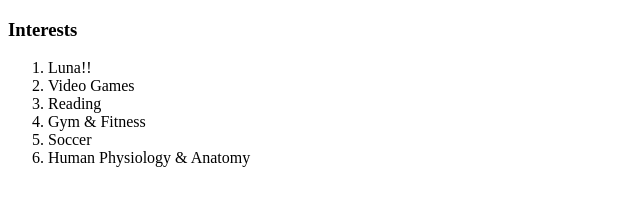
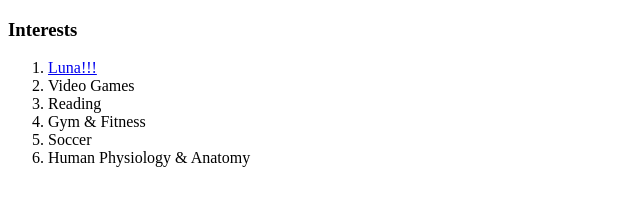
Before and after one commit to Andres-Patarroyo/Personal-Page-CSS, a plain HTML site: page Interests.html in a window 1280 px wide. Shown: the full height of the page, 0-640 px from the left. Drawn offline with Linux system fonts and the light colour scheme.

Commit message:
Hyperlinks

```diff
--- a/Interests.html
+++ b/Interests.html
@@ -9,7 +9,7 @@
   <body>
     <h3>Interests</h3>
     <ol>
-      <li>Luna!!</li>
+      <li><a href="Luna.html">Luna!!!</a></li>
       <li>Video Games</li>
       <li>Reading</li>
       <li>Gym & Fitness</li>
```
Also changed, not shown: Luna.html (+1 -0 lines), 2 other files.
